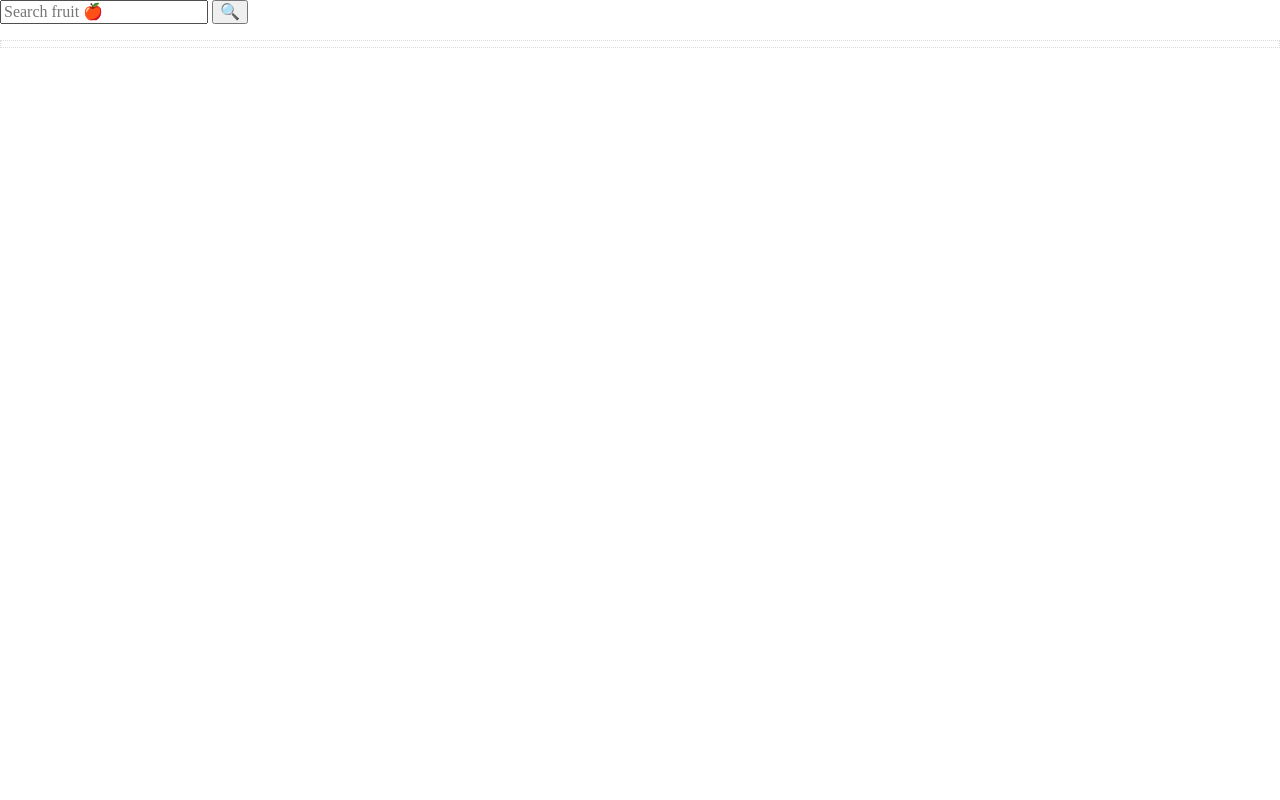
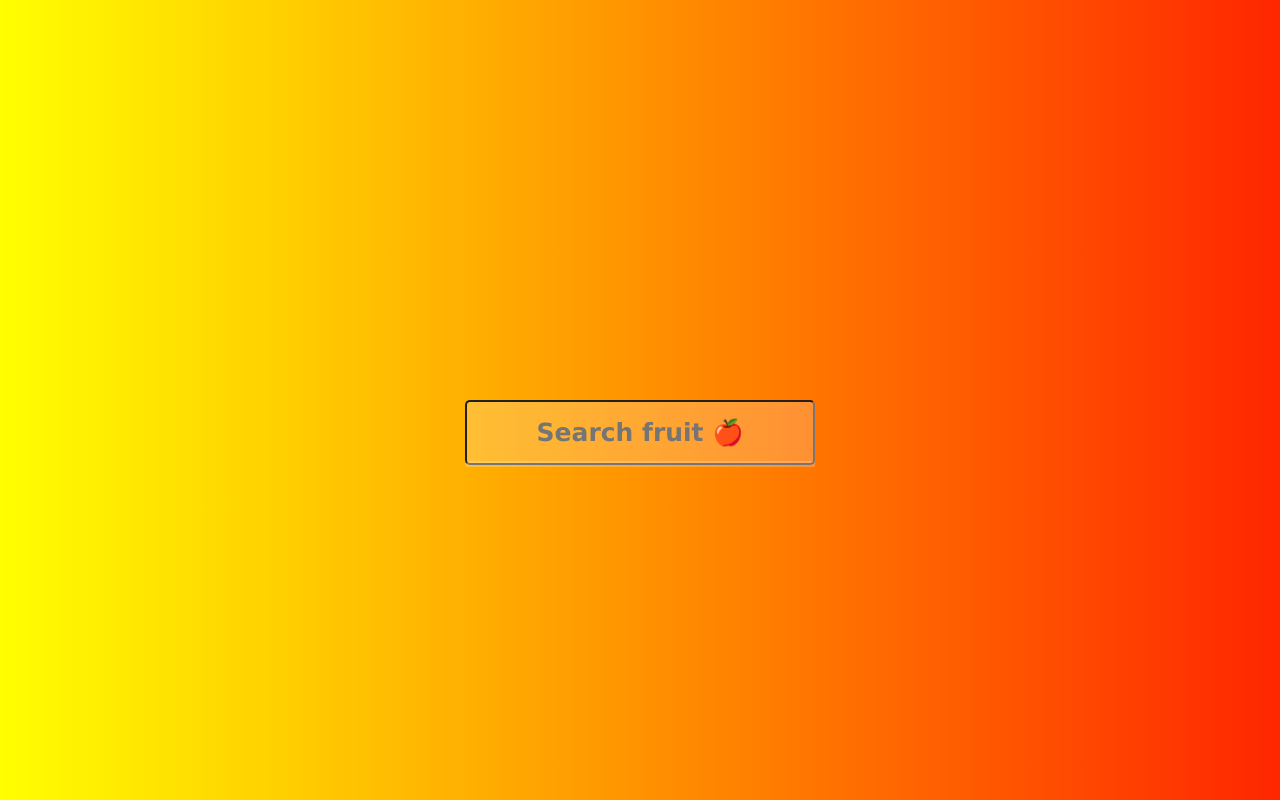
Before and after one commit to brandonjang90/Fruit-Search-Project, a plain HTML site: page index.html in a window 1280 px wide. Drawn offline with nearby package versions, Linux system fonts and the light colour scheme.

Commit message:
styled project

```diff
--- a/index.html
+++ b/index.html
@@ -11,7 +11,6 @@
 <!-- partial:index.partial.html -->
 <div class="search-container">
 	<input type="text" name="fruit" id="fruit" placeholder="Search fruit 🍎">
-  <button id="button"> &#128269; </button>
 	<div class="suggestions">
 		<ul id="list"></ul>
 	</div>
--- a/script.js
+++ b/script.js
@@ -7,20 +7,23 @@ const fruit = ['Apple', 'Apricot', 'Avocado 🥑', 'Banana', 'Bilberry', 'Blackb
 function search(str) {
 	let results = [];
 
-	// Make fruit list lowecased
+	// Make fruit list lowercased
 	let fruitLowerCase = fruit.map(fruit => fruit.toLowerCase());
 
 	// Have user input lowercased
 	let inputLowerCase = str.toLowerCase();
 
+	// Loop through the array of fruits to return fruits that includes the string user inputs
 
+	for(i = 0; i < fruitLowerCase.length; i++){
+		if (fruitLowerCase[i].includes(inputLowerCase)){
+			results.push(fruitLowerCase[i]).toString;
+		};
 
-	// // // Filter the list of fruits by user input and return the result
-	results.push(fruitLowerCase.filter(fruit => fruit.includes(inputLowerCase)));
+	};
 
-	results.forEach(result => {
-	})
 	return results;
+
 }
 
 function searchHandler(e) {
@@ -30,12 +33,13 @@ showSuggestions(results, input.value)
 }
 
 function showSuggestions(results, inputVal) {
+	//
 	suggestions.innerText= '';
 
 	if (inputVal != ''){
 		results.forEach(result => {
 			let dropDown = document.createElement("li");
-			dropDown.textContent = results;
+			dropDown.textContent = result;
 			suggestions.appendChild(dropDown);
 		});
 	};
--- a/style.css
+++ b/style.css
@@ -1,52 +1,86 @@
 * {
-  /* box-sizing: border-box; */
+  margin: 0;
+  padding: 0;
+  box-sizing: border-box;
+  font-family:'Lucida Sans', 'Lucida Sans Regular', 'Lucida Grande', 'Lucida Sans Unicode', Geneva, Verdana, sans-serif;
 }
 
+
 :focus {
- /* TODO */
+  outline: 2px solid white;
 }
 
 body {
-  /* TODO */
+  display: flex;
+  align-items: center;
+  justify-content: center;
+  height: 100vh;
+  background-image: linear-gradient(to right,yellow, rgb(255, 38, 0));
 }
 
 input {
- /* TODO */
+  width: 350px;
+  height: 65px;
+  border-radius: 5px;
+  background-color: rgba(255, 255, 255, 0.2);
+  font-weight: bold;
+  text-align: center;
+
+  }
+
+.search-container {
+  position: relative;
+  display: inline-block;
+  width: 350px;
 }
 
-.search-container {
- /* TODO */
-}
 .search-container input,
 .search-container .suggestions {
-  /* TODO */
+  position: absolute;
 }
+
+
 .search-container input {
- /* TODO */
+  width: 350px;
+  font-size: 25px;
+  position: fixed;
+  z-index: 3;
 }
+
+
 .search-container .suggestions {
-   /* TODO */
+  margin-top: 61px;
+  position: fixed;
+  z-index: 2;
 }
 
 ul {
-  border: 1px dotted rgb(223, 218, 218);
   padding: 3px;
-
+  list-style-type: none;
+  width: 350px;
+  position: fixed;
+  z-index: 1;
+  background-color: rgba(255, 255, 255, 0.2);
 }
 
 ul.has-suggestions {
-list-style-type: none;
-padding: 0;
-margin: 0;
+  list-style-type: none;
+  padding: 0;
+  margin: 0;
+  width: 350px;
 }
 
 ul li {
-  padding: 5px 0;
+  padding: 8px 12px;
+  width: 100%;
+  cursor: default;
+  border-radius: 3px;
+  font-size: 25px;
 }
 ul li:hover {
-  background-color: rgb(177, 170, 170);
+  background-color: rgba(46, 141, 225, 0.342);
 }
 
 input {
-   /* TODO */
+
 }
```
